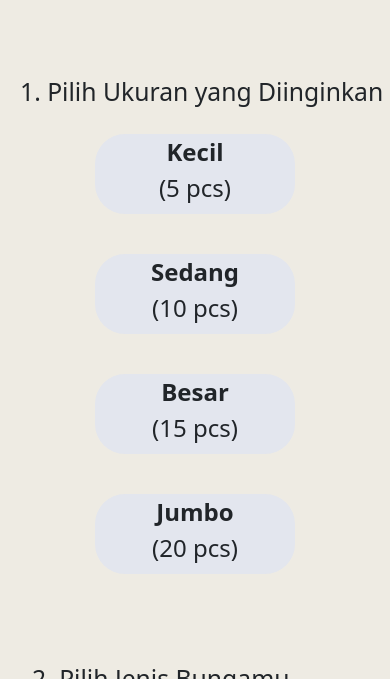
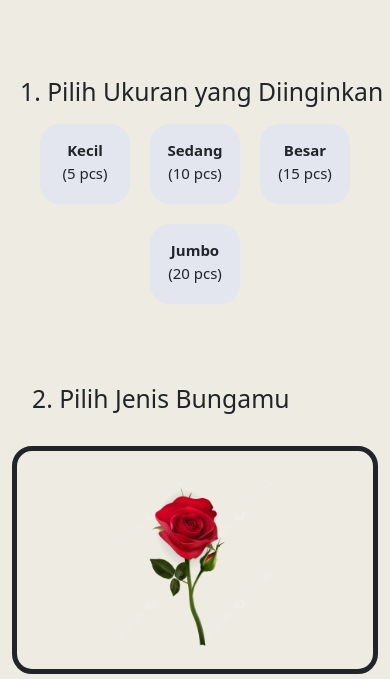
Before and after one commit to fikrihaikal20/atha-flora, a website: page CustomBucket.html in a window 390 px wide. Shown: the part 102-781 px from the top of the page. Drawn offline with nearby package versions, Linux system fonts and the light colour scheme.

Commit message:
fix custom bucket

```diff
--- a/CustomBucket.html
+++ b/CustomBucket.html
@@ -96,16 +96,16 @@
     <div class="container ukuran">
       <h2>1. Pilih Ukuran yang Diinginkan</h2>
       <div class="row container-ukuran justify-content-center">
-        <div class="item-ukuran col-sm-4">
+        <div class="item-ukuran col-4 col-md-2">
           <p class="jenis"> <b>Kecil</b> <br /> (5 pcs) </p>
         </div>
-        <div class="item-ukuran col-sm-4">
+        <div class="item-ukuran col-4 col-md-2">
           <p class="jenis"> <b>Sedang</b> <br /> (10 pcs) </p>
         </div>
-        <div class="item-ukuran col-sm-4">
+        <div class="item-ukuran col-4 col-md-2">
           <p class="jenis"> <b>Besar</b> <br /> (15 pcs) </p>
         </div>
-        <div class="item-ukuran col-sm-4">
+        <div class="item-ukuran col-4 col-md-2">
           <p class="jenis"> <b>Jumbo</b> <br /> (20 pcs) </p>
         </div>
       </div>
@@ -277,7 +277,7 @@
       </div>
     </div>
 
-    <div class="container cart" style="text-align: right; margin-top: 50px;">
+    <div class="container cart pb-4" style="text-align: right; margin-top: 50px;">
       <button id="add">
         Add to Cart
       </button>
--- a/css/custom.css
+++ b/css/custom.css
@@ -50,7 +50,11 @@ h2 {
     font-size: 24px;
     width: 200px;
     height: 80px;
-    margin: 20px;
+    margin: 10px;
+}
+
+.item-ukuran p {
+
 }
 
 .container-ukuran {
@@ -233,6 +237,21 @@ hr.h-color {
         width: 205px;
     }
 
+    .item-ukuran {
+        background-color: #e3e6ee;
+        border-radius: 20px;
+        text-align: center;
+        font-size: 24px;
+        width: 90px;
+        height: 80px;
+        margin: 10px;
+    }
+
+    .item-ukuran p {
+        margin-top: 15px;
+        font-size: 15px;
+    }
+
     .cart button {
         width: 50%;
         height: 50px;
```
